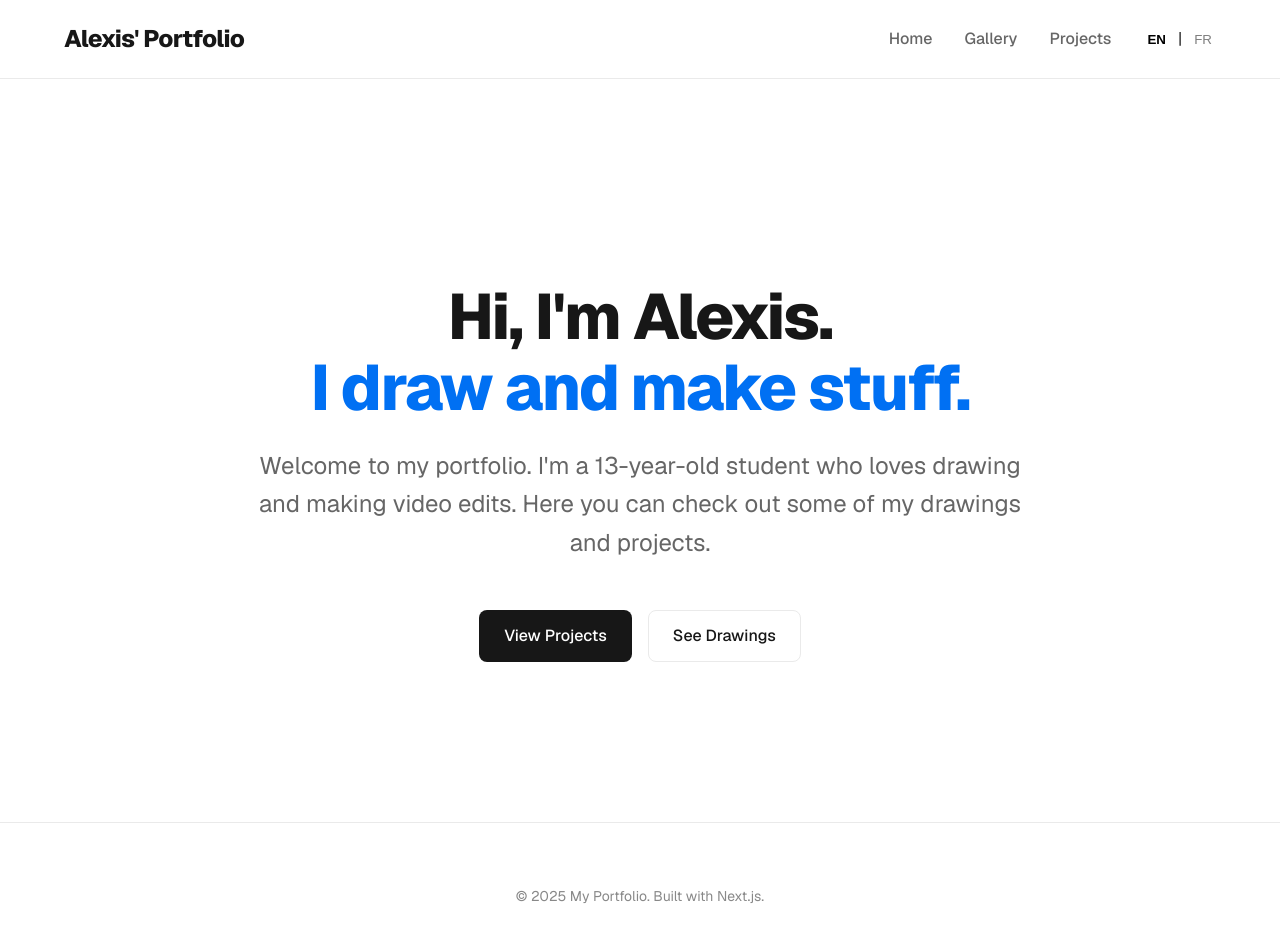
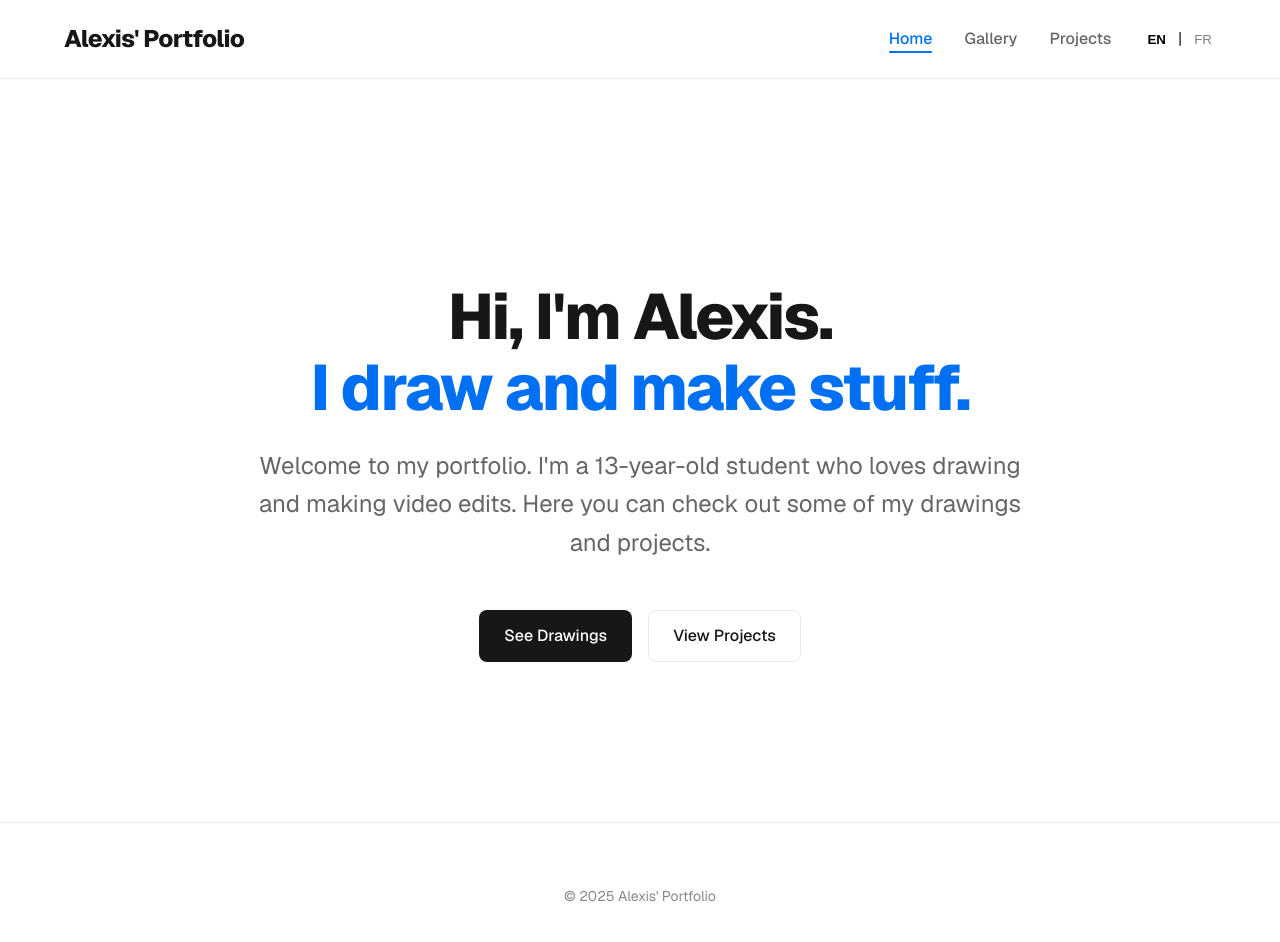
Before and after one commit to cm0s/portfolio, a Next.js app: page / in a window 1280 px wide. Shown: the top 942 px of the page. Built offline with nearby package versions, Linux system fonts and the light colour scheme.

Commit message:
feat: Implement active navigation link highlighting, update footer copyright text, and reorder hero section buttons.

```diff
--- a/src/app/globals.css
+++ b/src/app/globals.css
@@ -69,6 +69,22 @@ body {
 
 .nav-links a:hover {
   color: var(--primary);
+}
+
+.nav-links a.active {
+  color: var(--primary);
+  position: relative;
+}
+
+.nav-links a.active::after {
+  content: '';
+  position: absolute;
+  bottom: -4px;
+  left: 0;
+  right: 0;
+  height: 2px;
+  background-color: var(--primary);
+  border-radius: 1px;
 }
 
 /* Footer */
--- a/src/app/page.tsx
+++ b/src/app/page.tsx
@@ -18,11 +18,11 @@ export default function Home() {
           {t('home.intro')}
         </p>
         <div className="hero-buttons">
-          <Link href="/projects" className="btn">
+          <Link href="/gallery" className="btn">
+            {t('home.seeArtwork')}
+          </Link>
+          <Link href="/projects" className="btn btn-secondary">
             {t('home.viewProjects')}
-          </Link>
-          <Link href="/gallery" className="btn btn-secondary">
-            {t('home.seeArtwork')}
           </Link>
         </div>
       </div>
--- a/src/components/Navbar.tsx
+++ b/src/components/Navbar.tsx
@@ -2,11 +2,13 @@
 
 import React from 'react';
 import Link from 'next/link';
+import { usePathname } from 'next/navigation';
 import { useLanguage } from '@/context/LanguageContext';
 import LanguageSwitcher from './LanguageSwitcher';
 
 export default function Navbar() {
   const { t } = useLanguage();
+  const pathname = usePathname();
   const [isMenuOpen, setIsMenuOpen] = React.useState(false);
 
   const toggleMenu = () => {
@@ -15,6 +17,14 @@ export default function Navbar() {
 
   const closeMenu = () => {
     setIsMenuOpen(false);
+  };
+
+  // Check if a path is active (handles both exact matches and child routes)
+  const isActive = (path: string) => {
+    if (path === '/') {
+      return pathname === '/';
+    }
+    return pathname.startsWith(path);
   };
 
   // Prevent scrolling when menu is open
@@ -44,9 +54,9 @@ export default function Navbar() {
         </button>
 
         <ul className={`nav-links ${isMenuOpen ? 'open' : ''}`}>
-          <li><Link href="/" onClick={closeMenu}>{t('nav.home')}</Link></li>
-          <li><Link href="/gallery" onClick={closeMenu}>{t('nav.gallery')}</Link></li>
-          <li><Link href="/projects" onClick={closeMenu}>{t('nav.projects')}</Link></li>
+          <li><Link href="/" className={isActive('/') ? 'active' : ''} onClick={closeMenu}>{t('nav.home')}</Link></li>
+          <li><Link href="/gallery" className={isActive('/gallery') ? 'active' : ''} onClick={closeMenu}>{t('nav.gallery')}</Link></li>
+          <li><Link href="/projects" className={isActive('/projects') ? 'active' : ''} onClick={closeMenu}>{t('nav.projects')}</Link></li>
           <li><LanguageSwitcher /></li>
         </ul>
       </div>
--- a/src/data/content.ts
+++ b/src/data/content.ts
@@ -1,7 +1,7 @@
 import project1 from "@/assets/images/project1.png";
 import project2 from "@/assets/images/project2.png";
 import project3 from "@/assets/images/project3.png";
-import art1 from "@/assets/images/art1.png";
+import art1 from "@/assets/images/art1.jpg";
 import projectStopMotion from "@/assets/images/project_stop_motion.png";
 import art2 from "@/assets/images/art2.jpeg";
 import art3 from "@/assets/images/art3.png";
--- a/src/data/locales.ts
+++ b/src/data/locales.ts
@@ -10,7 +10,7 @@ export const translations = {
         "home.intro": "Welcome to my portfolio. I'm a 13-year-old student who loves drawing and making video edits. Here you can check out some of my drawings and projects.",
         "home.viewProjects": "View Projects",
         "home.seeArtwork": "See Drawings",
-        "footer.copyright": "My Portfolio. Built with Next.js.",
+        "footer.copyright": "Alexis' Portfolio",
         "projects.title": "My Projects",
         "projects.desc": "Showcase of my diverse projects.",
         "gallery.title": "My Drawings",
@@ -27,7 +27,7 @@ export const translations = {
         "home.intro": "Bienvenue sur mon portfolio. Je suis un élève de 13 ans j'adore le dessin et les montages vidéo. Ici vous pouvez explorer quelques-uns de mes dessins et projets.",
         "home.viewProjects": "Voir les projets",
         "home.seeArtwork": "Voir mes dessins",
-        "footer.copyright": "Mon Portfolio. Construit avec Next.js.",
+        "footer.copyright": "Alexis' Portfolio",
         "projects.title": "Mes Projets",
         "projects.desc": "Présentation de mes projets divers.",
         "gallery.title": "Mes dessins",
```
